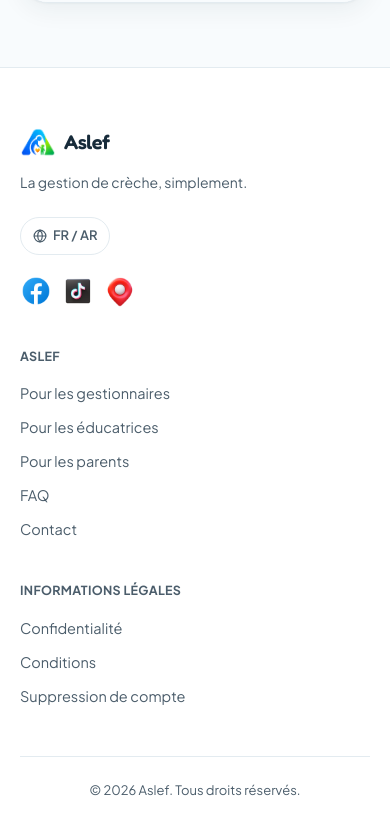
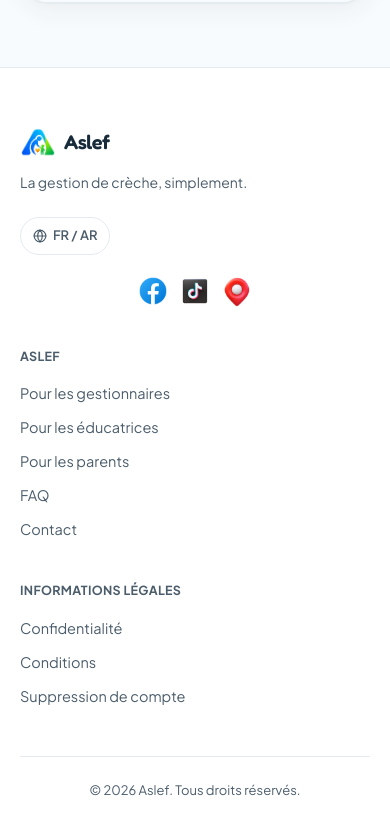
Before and after one commit to fouad-chadi/aslef-landing, a React (Vite) app: page / in a window 390 px wide. Shown: the part 9903-10738 px from the top of the page. Built offline with nearby package versions, Linux system fonts and the light colour scheme.

Commit message:
Center footer social icons on mobile
Co-Authored-By: Claude Sonnet 5 <noreply@anthropic.com>

```diff
--- a/src/components/Footer.tsx
+++ b/src/components/Footer.tsx
@@ -48,7 +48,7 @@ export function Footer() {
               {lang === 'fr' ? 'FR / AR' : 'AR / FR'}
             </button>
 
-            <div className="mt-5 flex items-center gap-2.5">
+            <div className="mt-5 flex items-center justify-center gap-2.5 sm:justify-start">
               {socials.map(({ name, href, icon }) => (
                 <a
                   key={name}
```
